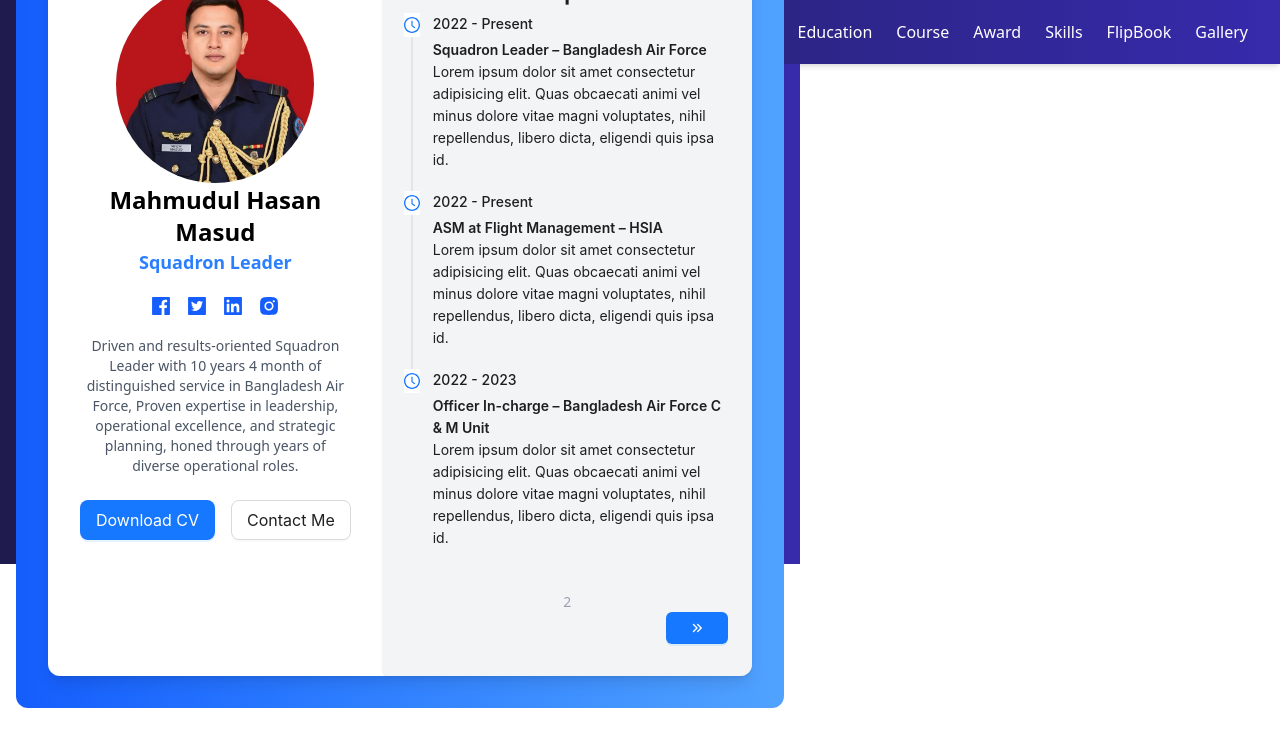
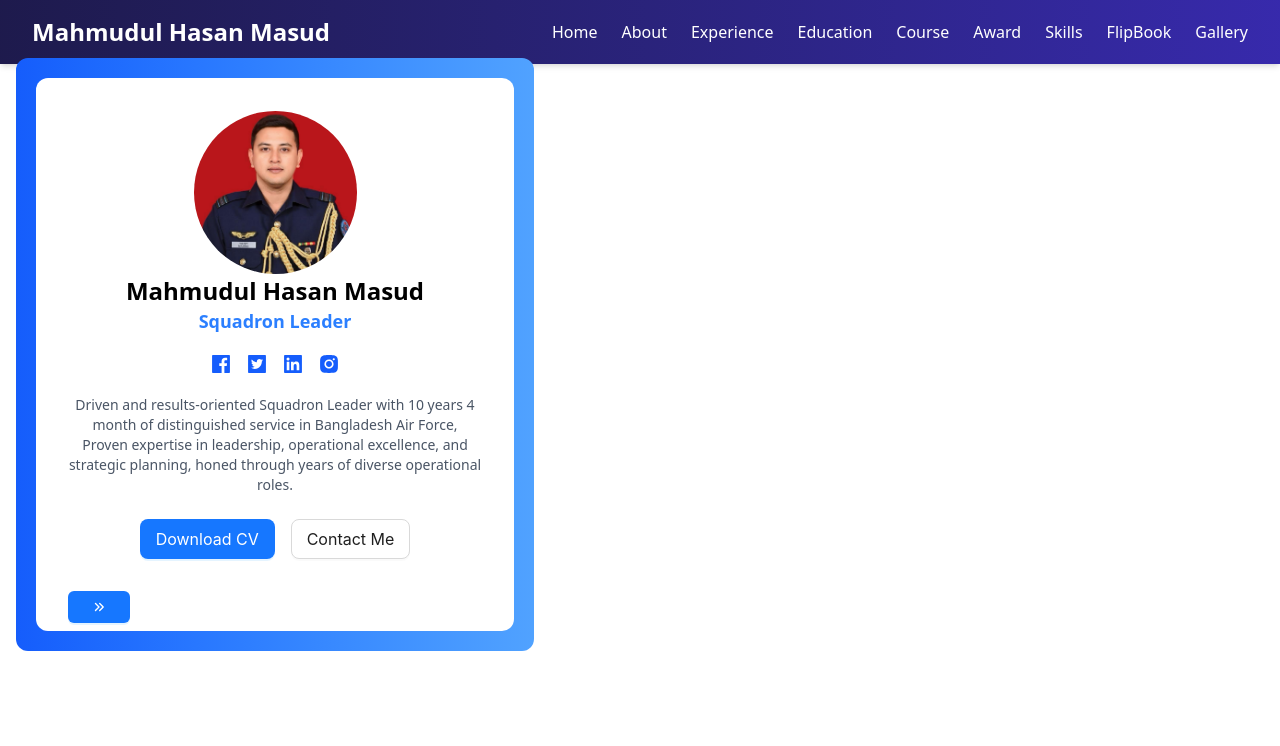
Before and after one commit to tanzilhasan433/ms-profile, a React (Vite) app: page / in a window 1280 px wide. Shown: the top 746 px of the page. Built offline with nearby package versions, Linux system fonts and the light colour scheme.

Commit message:
update flip book page

```diff
--- /dev/null
+++ b/src/Pages/FirstPages/FirstPageRightSide.jsx
@@ -0,0 +1,73 @@
+import { Button, Avatar, Timeline, Card } from "antd";
+import { ClockCircleOutlined } from "@ant-design/icons";
+import { Typography } from "antd";
+import { HiChevronDoubleRight } from "react-icons/hi";
+
+const { Title, Text } = Typography;
+
+import { useNavigate } from "react-router";
+
+const experiences = [
+  {
+    year: "2022 - Present",
+    title: "Squadron Leader – Bangladesh Air Force",
+    description:
+      "Lorem ipsum dolor sit amet consectetur adipisicing elit. Quas obcaecati animi vel minus dolore vitae magni voluptates, nihil repellendus, libero dicta, eligendi quis ipsa id.",
+  },
+  {
+    year: "2022 - Present",
+    title: "ASM at Flight Management – HSIA",
+    description:
+      "Lorem ipsum dolor sit amet consectetur adipisicing elit. Quas obcaecati animi vel minus dolore vitae magni voluptates, nihil repellendus, libero dicta, eligendi quis ipsa id.",
+  },
+  {
+    year: "2022 - 2023",
+    title: "Officer In-charge – Bangladesh Air Force C & M Unit",
+    description:
+      "Lorem ipsum dolor sit amet consectetur adipisicing elit. Quas obcaecati animi vel minus dolore vitae magni voluptates, nihil repellendus, libero dicta, eligendi quis ipsa id.",
+  },
+];
+
+const FirstPageRightSide = () => {
+  const navigate = useNavigate();
+  return (
+    <div className="h-[500px]  w-[550px] my-10  p-4 flex justify-center items-center  ">
+      <div className="bg-gradient-to-r from-blue-400 to-blue-600 rounded-xl  p-5">
+        <div className="bg-white  rounded-xl    ">
+          <div className="  mx-auto   p-6 rounded-md ">
+            <Title level={3} className="text-center font-bold ">
+              Work Experience
+            </Title>
+            <Timeline mode="left" className="text-gray-700">
+              {experiences.map((exp, index) => (
+                <Timeline.Item
+                  key={index}
+                  dot={<ClockCircleOutlined style={{ fontSize: "16px" }} />}
+                  color="blue"
+                >
+                  <Text className="text-blue-500 font-medium">{exp.year}</Text>
+                  <br />
+                  <Text strong className="text-lg block mt-1">
+                    {exp.title}
+                  </Text>
+                  <Text className="text-gray-600 text-sm">
+                    {exp.description}
+                  </Text>
+                </Timeline.Item>
+              ))}
+            </Timeline>
+
+            <div className="flex justify-end mb-2">
+              <Button type="primary" onClick={() => navigate("/about")}>
+                {" "}
+                <HiChevronDoubleRight />{" "}
+              </Button>
+            </div>
+          </div>
+        </div>
+      </div>
+    </div>
+  );
+};
+
+export default FirstPageRightSide;
--- a/src/Pages/FirstPages/FirstPages.jsx
+++ b/src/Pages/FirstPages/FirstPages.jsx
@@ -16,37 +16,15 @@ import { useNavigate } from "react-router";
 
 const { Meta } = Card;
 
-const experiences = [
-  {
-    year: "2022 - Present",
-    title: "Squadron Leader – Bangladesh Air Force",
-    description:
-      "Lorem ipsum dolor sit amet consectetur adipisicing elit. Quas obcaecati animi vel minus dolore vitae magni voluptates, nihil repellendus, libero dicta, eligendi quis ipsa id.",
-  },
-  {
-    year: "2022 - Present",
-    title: "ASM at Flight Management – HSIA",
-    description:
-      "Lorem ipsum dolor sit amet consectetur adipisicing elit. Quas obcaecati animi vel minus dolore vitae magni voluptates, nihil repellendus, libero dicta, eligendi quis ipsa id.",
-  },
-  {
-    year: "2022 - 2023",
-    title: "Officer In-charge – Bangladesh Air Force C & M Unit",
-    description:
-      "Lorem ipsum dolor sit amet consectetur adipisicing elit. Quas obcaecati animi vel minus dolore vitae magni voluptates, nihil repellendus, libero dicta, eligendi quis ipsa id.",
-  },
-];
-
 const FirstPages = () => {
-  // const navigate = useNavigate();
   const navigate = useNavigate();
   return (
-    <div className="h-[500px] w-[800px] bg-gradient-to-r from-indigo-950 to-indigo-800 p-4 flex justify-center items-center ">
-      <div className="bg-gradient-to-r from-blue-600 to-blue-400 rounded-xl  p-8">
-        <div className="bg-white  rounded-xl shadow-lg   flex flex-col md:flex-row overflow-hidden ">
+    <div className="h-[500px]  w-[550px] my-10  p-4 flex justify-center items-center  ">
+      <div className="bg-gradient-to-r from-blue-600 to-blue-400 rounded-xl  p-5">
+        <div className="bg-white  rounded-xl    overflow-hidden ">
           {/* Left Side - Profile */}
           <div className="w-full  p-8 flex flex-col items-center text-center">
-            <Avatar size={200} src={sirPhoto} className="mb-4" />
+            <Avatar size={165} src={sirPhoto} className="mb-4" />
 
             <h1 className="text-2xl font-bold">Mahmudul Hasan Masud</h1>
             <h2 className="text-blue-500 text-lg font-semibold mb-4">
@@ -103,37 +81,11 @@ const FirstPages = () => {
               </Button>
             </div>
           </div>
-
-          {/* Right Side - Experience */}
-          <div className="  mx-auto  bg-gray-100 p-6 rounded-md shadow">
-            <Title level={3} className="text-center font-bold mb-8">
-              Work Experience
-            </Title>
-            <Timeline mode="left" className="text-gray-700">
-              {experiences.map((exp, index) => (
-                <Timeline.Item
-                  key={index}
-                  dot={<ClockCircleOutlined style={{ fontSize: "16px" }} />}
-                  color="blue"
-                >
-                  <Text className="text-blue-500 font-medium">{exp.year}</Text>
-                  <br />
-                  <Text strong className="text-lg block mt-1">
-                    {exp.title}
-                  </Text>
-                  <Text className="text-gray-600 text-sm">
-                    {exp.description}
-                  </Text>
-                </Timeline.Item>
-              ))}
-            </Timeline>
-            <div className="text-center text-sm text-gray-400 mt-4 ">2</div>
-            <div className="flex justify-end mb-2">
-              <Button type="primary" onClick={() => navigate("/about")}>
-                {" "}
-                <HiChevronDoubleRight />{" "}
-              </Button>
-            </div>
+          <div className="flex justify-start mb-2 ps-8">
+            <Button type="primary">
+              {" "}
+              <HiChevronDoubleRight />{" "}
+            </Button>
           </div>
         </div>
       </div>
--- a/src/Pages/NavbarItems/FlipBook.jsx
+++ b/src/Pages/NavbarItems/FlipBook.jsx
@@ -5,7 +5,6 @@
 // import pdfFile from "../../assets/Book/abc.pdf";
 
 // import { Document, pdfjs } from "react-pdf";
-
 
 // pdfjs.GlobalWorkerOptions.workerSrc = `//unpkg.com/pdfjs-dist@${pdfjs.version}/build/pdf.worker.min.mjs`;
 
@@ -49,10 +48,6 @@
 // }
 
 // export default FlipBook;
-
-
-
-
 
 // import HTMLFlipBook from "react-pageflip";
 // import FirstPages from "../FirstPages/FirstPages";
@@ -98,27 +93,24 @@
 
 // export default FlipBook;
 
-
-
-
 import React, { useRef } from "react";
 import HTMLFlipBook from "react-pageflip";
 import FirstPages from "../FirstPages/FirstPages";
 import About from "./About";
 import Education from "./Education";
 import { Button } from "antd";
+import FirstPageRightSide from "../FirstPages/FirstPageRightSide";
 
 const FlipBook = () => {
   const flipBookRef = useRef();
 
   return (
-    <div className=" mx-auto ">
-
+    <div className=" ">
       {/* Flipbook Component */}
-<div className="flex justify-center bg-gradient-to-r from-indigo-950 to-indigo-800">
+      <div className="flex justify-center items-center bg-gradient-to-r from-indigo-950 to-indigo-800">
         <HTMLFlipBook
-        width={800}
-        height={500}
+          width={500}
+          height={600}
           // size="stretch"
           // minWidth={315}
           // maxWidth={1000}
@@ -127,9 +119,8 @@ const FlipBook = () => {
           // maxShadowOpacity={0.5}
           // showCover={true}
           // mobileScrollSupport={true}
-        className="shadow-2xl "
+          className=" "
           ref={flipBookRef}
-
         >
           {/* <div className="bg-white p-6">
           <FirstPages />
@@ -140,10 +131,19 @@ const FlipBook = () => {
         <div className="bg-white p-6">
           <Education />
         </div> */}
-        <div className="demoPage bg-amber-400"><FirstPages /></div>
-            <div className="demoPage bg-cyan-500"><FirstPages /></div>
-            <div className="demoPage bg-violet-500"><FirstPages /></div>
-            <div className="demoPage bg-red-500"><FirstPages /></div>
+
+          <div className="  ">
+            <FirstPages />
+          </div>
+          <div className="">
+            <FirstPageRightSide />
+          </div>
+          <div className="  ">
+            <FirstPages />
+          </div>
+          <div className="">
+            <FirstPageRightSide />
+          </div>
         </HTMLFlipBook>
       </div>
 
```
Lines whose indentation alone changed are shown as unchanged.
